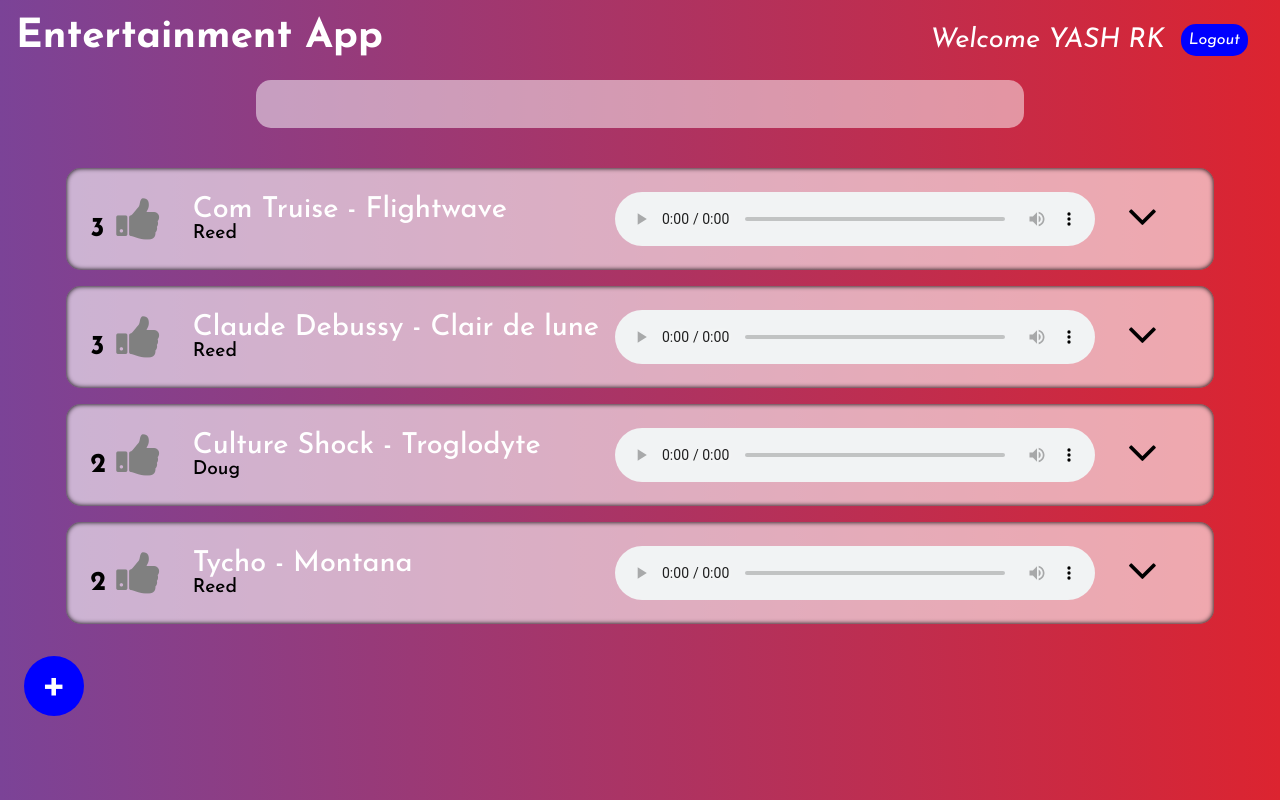
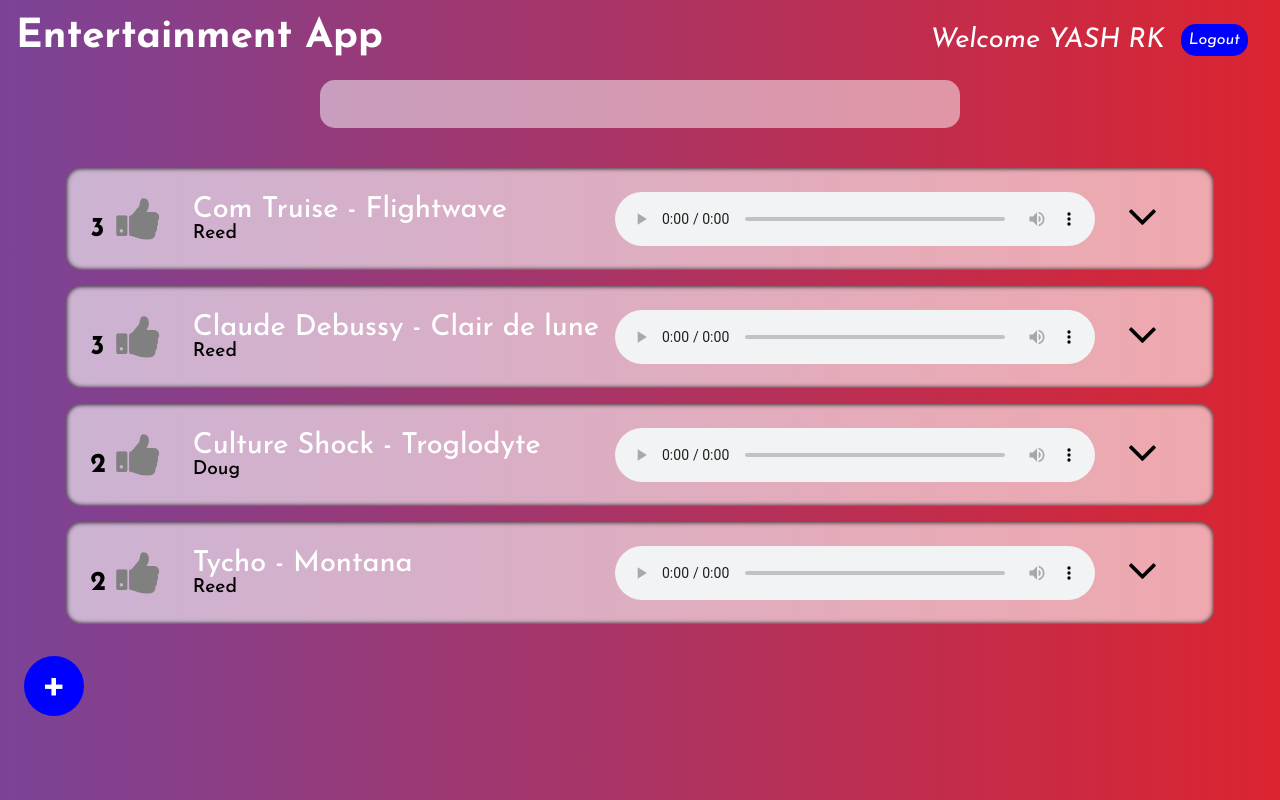
Before and after one commit to yashkuncolienker-vb/entertainment-app, a React (Create React App) app: page / in a window 1280 px wide. Built offline with nearby package versions, Linux system fonts and the light colour scheme.

Commit message:
000|YASH RK|Delete button now clears deleted element from likes state

```diff
--- a/src/App.css
+++ b/src/App.css
@@ -13,10 +13,6 @@
   align-items: center;
   background: linear-gradient(to right, #7b4397, #dc2430);
 }
-
-.width-100 {
-  width: 100%;
-}
 button,
 input[type='text'] {
   background: none;
--- a/src/components/Main/Main.jsx
+++ b/src/components/Main/Main.jsx
@@ -45,9 +45,7 @@ const Main = () => {
   return (
     <>
       <Navbar loggedUser={loggedUser} />
-
       <Search setSearchText={setSearchText} />
-
       <div className="main-container">
         {data
           .filter((item) => {
@@ -68,12 +66,10 @@ const Main = () => {
             />
           ))}
       </div>
-
       <div className="form-container">
         <button className="toggle-btn btn-1 hvr-btn" onClick={handleExpand}>
           {showForm ? '-' : '+'}
         </button>
-
         {showForm && (
           <form className="add-form" onSubmit={handleSubmit}>
             <label>
--- a/src/components/Navbar/Navbar.css
+++ b/src/components/Navbar/Navbar.css
@@ -25,7 +25,6 @@
   display: flex;
   align-items: center;
 }
-
 @media (max-width: 680px) {
   .navbar {
     flex-direction: column;
--- a/src/components/Search/Search.css
+++ b/src/components/Search/Search.css
@@ -4,6 +4,7 @@
 }
 .search-container {
   display: flex;
+  width: 50%;
   justify-content: center;
   background-color: rgba(255, 255, 255, 0.5);
   padding: 1rem;
--- a/src/components/Search/Search.jsx
+++ b/src/components/Search/Search.jsx
@@ -1,7 +1,7 @@
 import './Search.css';
 const Search = ({ setSearchText }) => {
   return (
-    <div className="width-100">
+    <>
       <div className="search-container">
         <input
           onChange={(e) => setSearchText(e.target.value)}
@@ -9,7 +9,7 @@ const Search = ({ setSearchText }) => {
           type="text"
         />
       </div>
-    </div>
+    </>
   );
 };
 
--- a/src/components/Song/Song.jsx
+++ b/src/components/Song/Song.jsx
@@ -8,6 +8,9 @@ const Song = ({ data, songObj, likesObj }) => {
       (d) => d.id.toString() !== data.id.toString()
     );
     songObj.setData(fData);
+    likesObj.setLikes(
+      likesObj.likes.filter((id) => id.toString() !== data.id.toString())
+    );
   };
 
   const handleLike = () => {
```
